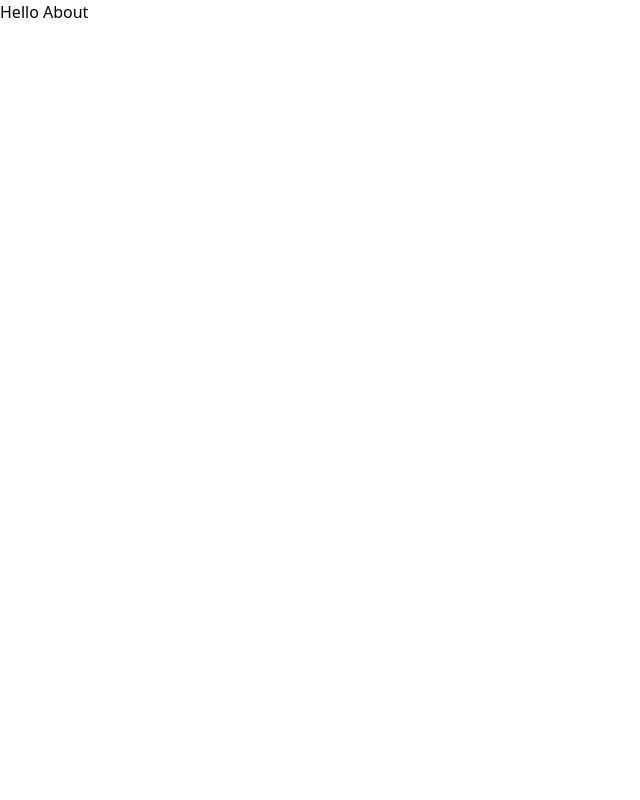
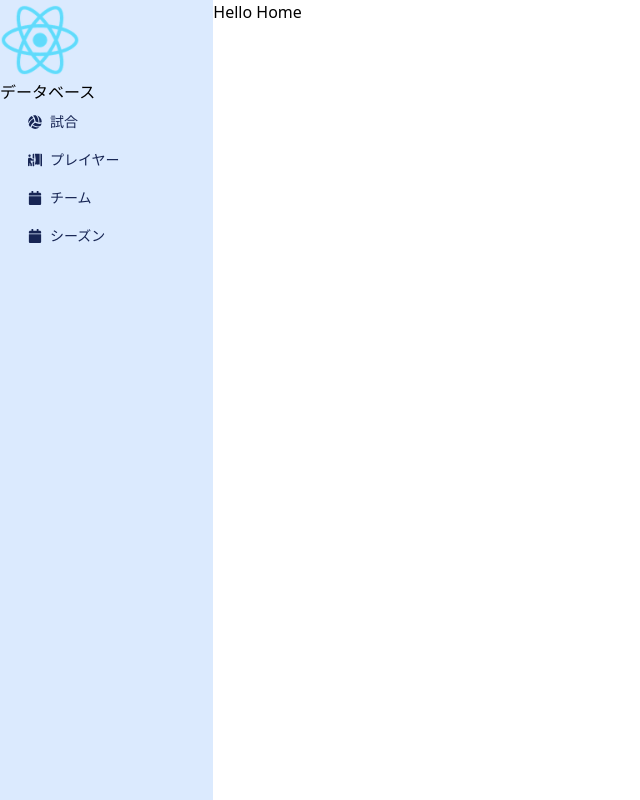
Before and after one commit to SawanoLab/VSSA, a React (Create React App) app: page / in a window 1280 px wide. Shown: the whole page, without its empty margins (0-640 px from the left). Built offline with nearby package versions, Linux system fonts and the light colour scheme.

Commit message:
メニューボタンの追加

```diff
--- a/package.json
+++ b/package.json
@@ -11,6 +11,7 @@
     "@types/react": "^18.2.34",
     "react": "^18.2.0",
     "react-dom": "^18.2.0",
+    "react-icons": "^4.11.0",
     "react-router-dom": "^6.18.0",
     "react-scripts": "5.0.1",
     "typescript": "^4.9.5",
--- a/src/App.tsx
+++ b/src/App.tsx
@@ -6,7 +6,7 @@ import HomeIndex from "./pages/home";
 function App() {
   let element = useRoutes([
     { path: "/", element: <HomeIndex /> },
-    { path: "about", element: <AboutIndex />},
+    { path: "/about", element: <AboutIndex />},
   ]);
   return element;
 }
--- /dev/null
+++ b/src/composents/items.tsx
@@ -0,0 +1,47 @@
+import { Link, useLocation } from "react-router-dom";
+
+interface LinkItem {
+  icon: any;
+  to: string;
+  text: string;
+}
+
+interface Category {
+  category: string;
+  items: LinkItem[];
+}
+
+interface ItemsProps {
+  links: Category[];
+}
+
+export default function Items({ links }: ItemsProps) {
+  const location = useLocation();
+
+  return (
+    <nav className="flex flex-col" role="navigation">
+      {/* logo.svgを表示 */}
+      <img src="./logo192.png" alt="Logo" className="h-20 w-20" />
+      {links.map((category, categoryIndex) => (
+        <div key={categoryIndex}>
+          <h3>{category.category}</h3>
+          {category.items.map((link, linkIndex) => (
+            <div
+              key={linkIndex}
+              className={`text-sm w-full text-left p-2 mb-0.5 text-blue-950 ${
+                link.to === location.pathname ? "bg-slate-50" : "bg-transparent"
+              }`}
+            >
+              <Link to={link.to}>
+                <div style={{ display: "flex", alignItems: "center" }}>
+                  <span className="ml-5">{link.icon}</span>
+                  <span className="ml-2">{link.text}</span>
+                </div>
+              </Link>
+            </div>
+          ))}
+        </div>
+      ))}
+    </nav>
+  );
+}
--- a/src/index.tsx
+++ b/src/index.tsx
@@ -1,13 +1,15 @@
-import React from 'react';
 import ReactDOM from 'react-dom/client';
 import './index.css';
 import App from './App';
 import reportWebVitals from './reportWebVitals';
 import { BrowserRouter as Router } from "react-router-dom";
+import Layout from './pages/Layout';
 
 ReactDOM.createRoot(document.getElementById('root') as HTMLElement).render(
   <Router>
-    <App />
+    <Layout>
+      <App />
+    </Layout>
   </Router>
 );
 
--- /dev/null
+++ b/src/pages/Layout.tsx
@@ -0,0 +1,23 @@
+import Header from "./Nav";
+
+interface LayoutProps {
+  children: React.ReactNode;
+}
+
+export default function Layout(props: LayoutProps) {
+  return (
+    <div>
+      <div className="grid grid-cols-6 grid-row-1 h-screen
+      ">
+        <div className="col-span-1 row-span-1 bg-blue-100
+        ">
+          <Header />
+        </div>
+        <div className="col-span-5">
+          {props.children}
+        </div>
+      </div>
+
+    </div>
+  );
+}
--- /dev/null
+++ b/src/pages/Nav.tsx
@@ -0,0 +1,24 @@
+import { FaVolleyballBall } from 'react-icons/fa';
+import { FaPersonBooth } from 'react-icons/fa';
+import { FaCalendar } from 'react-icons/fa';
+import Items from '../composents/items';
+
+export default function Navgetion() {
+
+  const links = [
+    {
+      category: "データベース",
+      items: [
+        { icon: <FaVolleyballBall />, to: "/about", text: "試合" },
+        { icon: <FaPersonBooth />, to: "/contact", text: "プレイヤー" },
+        { icon: <FaCalendar />, to: "/team", text: "チーム" },
+        { icon: <FaCalendar />, to: "/season", text: "シーズン" },
+      ],
+    },
+  ];
+
+
+  return (
+    <Items links={links} />
+  );
+}
--- a/src/pages/home/index.tsx
+++ b/src/pages/home/index.tsx
@@ -10,7 +10,7 @@ interface IProps {}
 
 export const Component: React.FC<IProps> = () => {
   return (
-    <p>Hello About</p>
+    <p>Hello Home</p>
   )
 }
 
```
Also changed, not shown: 1 other file (tests, documents, lock files or other folders).
